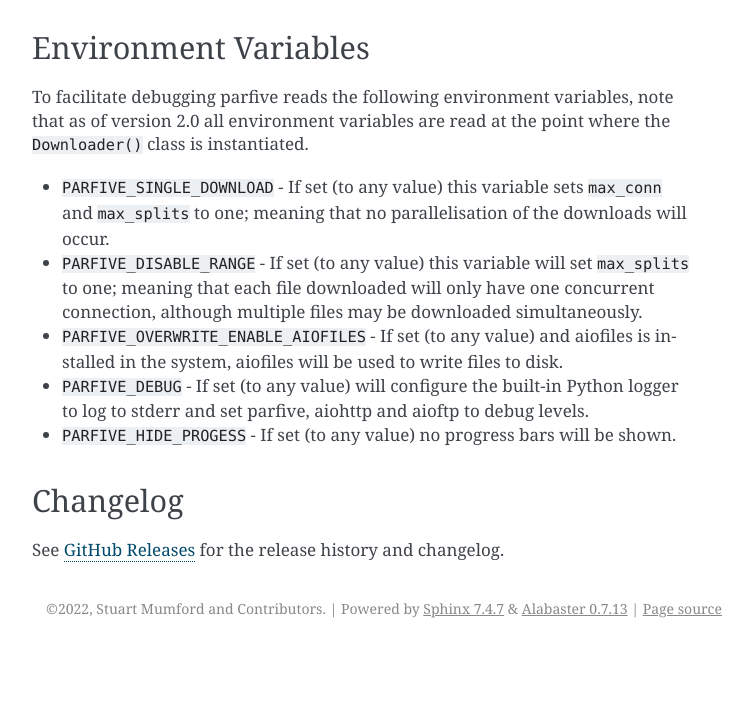
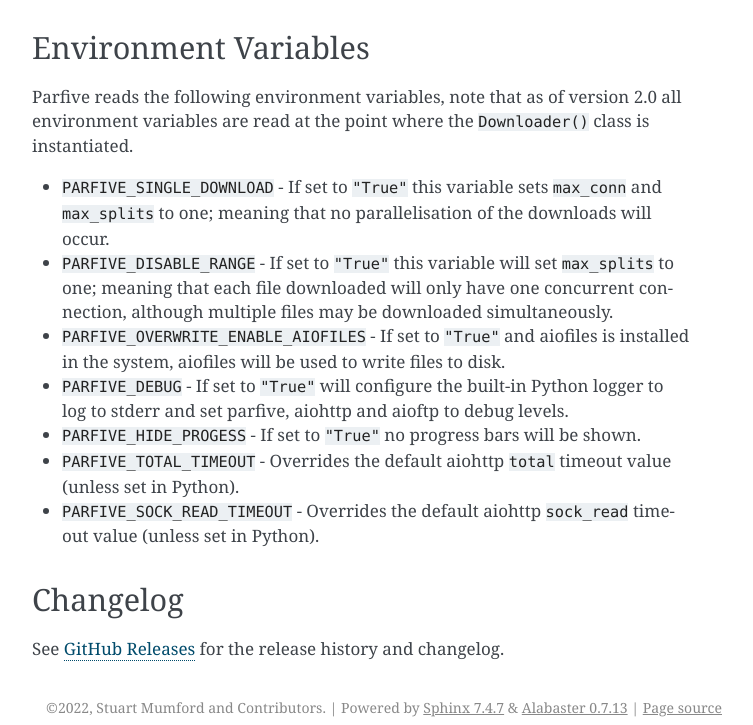
Before and after one commit to Cadair/parfive, a Sphinx documentation site: the page built from docs/index.rst, in a window 1280 px wide and 900 px high, scrolled down 1557 px, cut to the strip 175-900 px from the top of the window. Shown: the whole strip, without its empty margins (388-1141 px from the left). Built offline with Sphinx 7.4.7, drawn with Linux system fonts in a browser that asks for light colours; the version number could not be read and is left out; before the commit the page ends 2380 px from its top, so only the background shows below that.

Commit message:
More env var docs

```diff
--- a/docs/index.rst
+++ b/docs/index.rst
@@ -72,13 +72,15 @@ Parfive also bundles a CLI. The following example will download the two files co
 Environment Variables
 ---------------------
 
-To facilitate debugging parfive reads the following environment variables, note that as of version 2.0 all environment variables are read at the point where the ``Downloader()`` class is instantiated.
+Parfive reads the following environment variables, note that as of version 2.0 all environment variables are read at the point where the ``Downloader()`` class is instantiated.
 
-* ``PARFIVE_SINGLE_DOWNLOAD`` - If set (to any value) this variable sets ``max_conn`` and ``max_splits`` to one; meaning that no parallelisation of the downloads will occur.
-* ``PARFIVE_DISABLE_RANGE`` - If set (to any value) this variable will set ``max_splits`` to one; meaning that each file downloaded will only have one concurrent connection, although multiple files may be downloaded simultaneously.
-* ``PARFIVE_OVERWRITE_ENABLE_AIOFILES`` - If set (to any value) and aiofiles is installed in the system, aiofiles will be used to write files to disk.
-* ``PARFIVE_DEBUG`` - If set (to any value) will configure the built-in Python logger to log to stderr and set parfive, aiohttp and aioftp to debug levels.
-* ``PARFIVE_HIDE_PROGESS`` - If set (to any value) no progress bars will be shown.
+* ``PARFIVE_SINGLE_DOWNLOAD`` - If set to ``"True"`` this variable sets ``max_conn`` and ``max_splits`` to one; meaning that no parallelisation of the downloads will occur.
+* ``PARFIVE_DISABLE_RANGE`` - If set to ``"True"`` this variable will set ``max_splits`` to one; meaning that each file downloaded will only have one concurrent connection, although multiple files may be downloaded simultaneously.
+* ``PARFIVE_OVERWRITE_ENABLE_AIOFILES`` - If set to ``"True"`` and aiofiles is installed in the system, aiofiles will be used to write files to disk.
+* ``PARFIVE_DEBUG`` - If set to ``"True"`` will configure the built-in Python logger to log to stderr and set parfive, aiohttp and aioftp to debug levels.
+* ``PARFIVE_HIDE_PROGESS`` - If set to ``"True"`` no progress bars will be shown.
+* ``PARFIVE_TOTAL_TIMEOUT`` - Overrides the default aiohttp ``total`` timeout value (unless set in Python).
+* ``PARFIVE_SOCK_READ_TIMEOUT`` - Overrides the default aiohttp ``sock_read`` timeout value (unless set in Python).
 
 Changelog
 ---------
```
